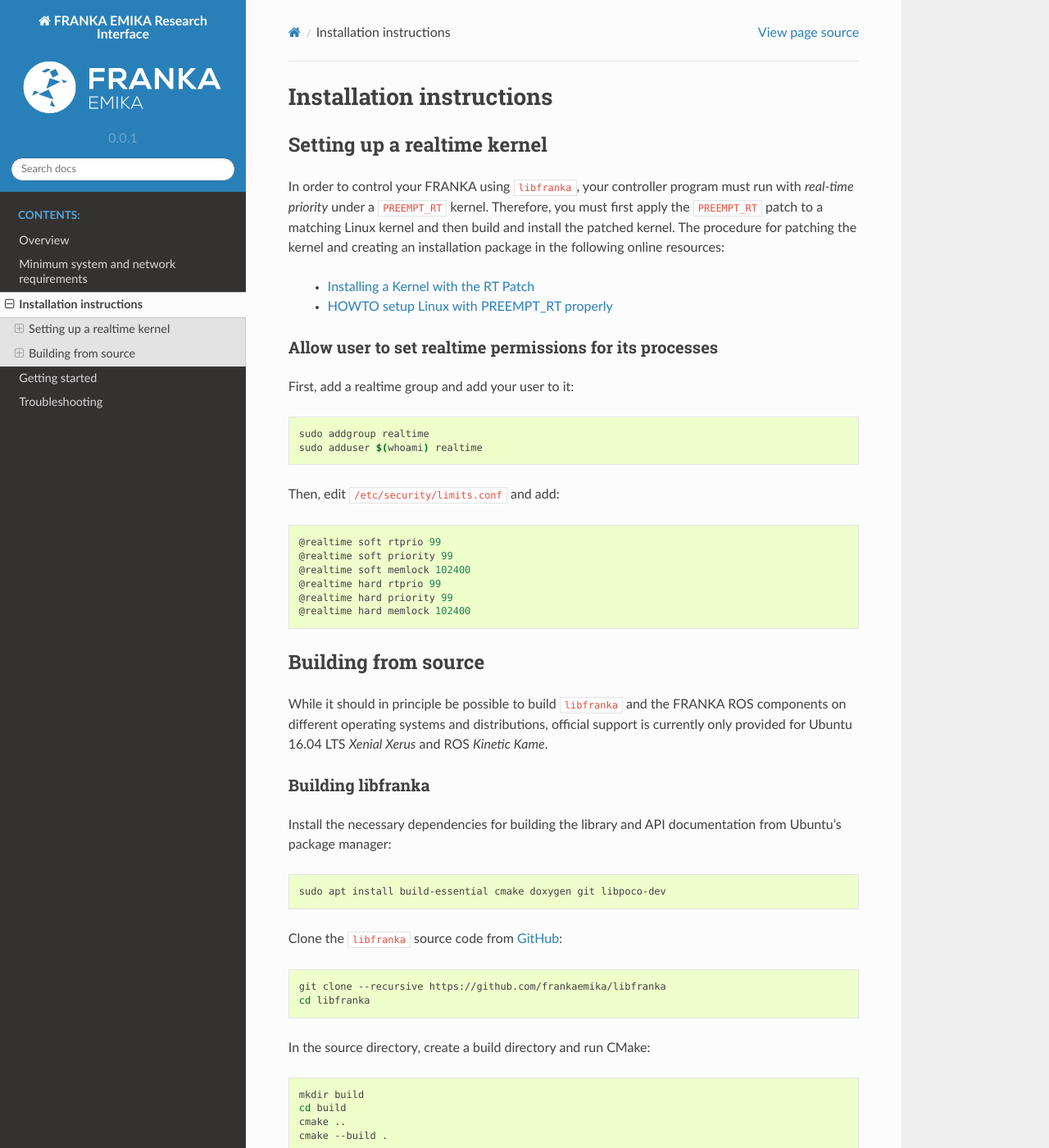
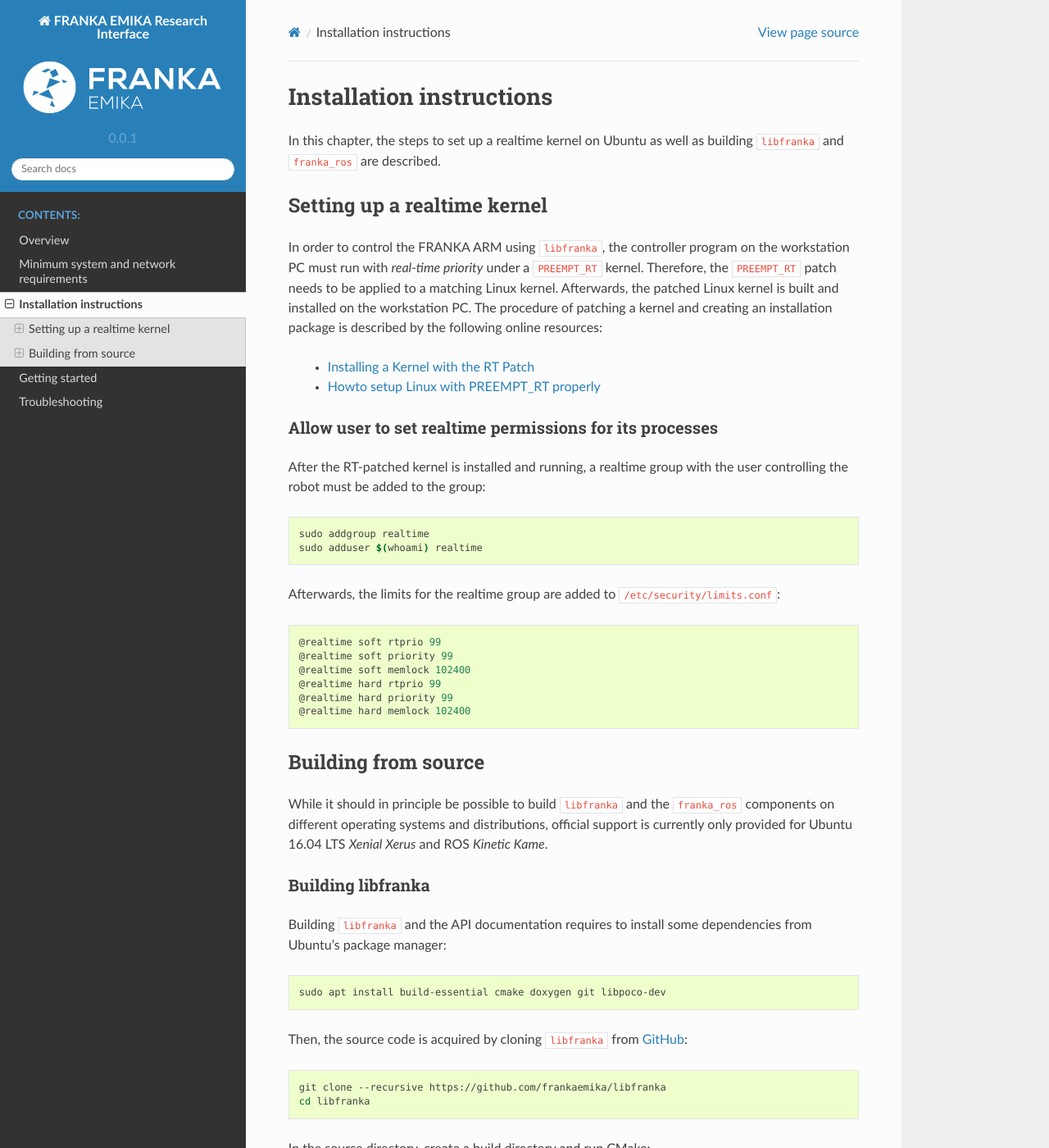
Before and after one commit to frankaemika/docs, a Sphinx documentation site: the page built from source/installation.rst, in a window 1280 px wide and 1400 px high. Shown: the whole window at 82% size. Built offline with Sphinx 7.4.7 and the Read the Docs theme 2.0.0, drawn with Linux system fonts in a browser that asks for light colours; some of the changed text lies outside the part shown.

Commit message:
Updated installation instructions.

```diff
--- a/source/index.rst
+++ b/source/index.rst
@@ -9,7 +9,7 @@
 
 These components are:
 
- * ``libfranka``, a C++ library that provides low-level control of the `FRANKA robot arm and gripper
+ * ``libfranka``, a C++ library that provides low-level control of the `FRANKA ARM and gripper
    <https://franka.de>`_. Its source code is available at https://github.com/frankaemika/libfranka.
  * `ROS packages <http://wiki.ros.org/franka>`_, including ROS Control and MoveIt! integration.
    The source code is available at https://github.com/frankaemika/franka_ros.
--- a/source/installation.rst
+++ b/source/installation.rst
@@ -3,31 +3,35 @@
 Installation instructions
 =========================
 
+In this chapter, the steps to set up a realtime kernel on Ubuntu as well as building ``libfranka``
+and ``franka_ros`` are described.
+
+
 Setting up a realtime kernel
 ----------------------------
 
-In order to control your FRANKA using ``libfranka``, your controller program must run with
-`real-time priority` under a ``PREEMPT_RT`` kernel. Therefore, you must first apply the
-``PREEMPT_RT`` patch to a matching Linux kernel and then build and install the patched kernel.
-The procedure for patching the kernel and creating an installation package in the following online
-resources:
+In order to control the FRANKA ARM using ``libfranka``, the controller program on the workstation
+PC must run with `real-time priority` under a ``PREEMPT_RT`` kernel. Therefore, the ``PREEMPT_RT``
+patch needs to be applied to a matching Linux kernel. Afterwards, the patched Linux kernel is
+built and installed on the workstation PC.
+The procedure of patching a kernel and creating an installation package is described by the
+following online resources:
 
  * `Installing a Kernel with the RT Patch
    <http://home.gwu.edu/~jcmarsh/wiki/pmwiki.php%3Fn=Notes.RTPatch.html>`_
- * `HOWTO setup Linux with PREEMPT_RT properly
+ * `Howto setup Linux with PREEMPT_RT properly
    <https://wiki.linuxfoundation.org/realtime/documentation/howto/applications/preemptrt_setup>`_
 
 
 Allow user to set realtime permissions for its processes
 ^^^^^^^^^^^^^^^^^^^^^^^^^^^^^^^^^^^^^^^^^^^^^^^^^^^^^^^^
-
-First, add a realtime group and add your user to it::
+After the RT-patched kernel is installed and running, a realtime group with the user controlling  the robot must be added to the group::
 
     sudo addgroup realtime
     sudo adduser $(whoami) realtime
 
 
-Then, edit  ``/etc/security/limits.conf`` and add::
+Afterwards, the limits for the realtime group are added to ``/etc/security/limits.conf``::
 
     @realtime soft rtprio 99
     @realtime soft priority 99
@@ -37,22 +41,24 @@
     @realtime hard memlock 102400
 
 
+
 Building from source
 --------------------
 
-While it should in principle be possible to build ``libfranka`` and the FRANKA ROS components on
-different operating systems and distributions, official support is currently only provided for
+While it should in principle be possible to build ``libfranka`` and the ``franka_ros`` components
+on different operating systems and distributions, official support is currently only provided for
 Ubuntu 16.04 LTS `Xenial Xerus` and ROS `Kinetic Kame`.
 
 Building libfranka
 ^^^^^^^^^^^^^^^^^^
 
-Install the necessary dependencies for building the library and API documentation from Ubuntu's
-package manager::
+Building ``libfranka`` and the API documentation requires to install some dependencies from
+Ubuntu's package manager::
 
     sudo apt install build-essential cmake doxygen git libpoco-dev
 
-Clone the ``libfranka`` source code from `GitHub <https://github.com/frankaemika/libfranka>`__::
+Then, the source code is acquired by cloning ``libfranka`` from
+`GitHub <https://github.com/frankaemika/libfranka>`__::
 
     git clone --recursive https://github.com/frankaemika/libfranka
     cd libfranka
@@ -65,18 +71,25 @@
     cmake --build .
 
 
+If a system-wide installation is desired, execute the following instructions::
+
+    cd libfranka/build
+    cpack
+    sudo dpkg -i libfranka-0.0.1-amd64.deb
+
+
 Building the ROS packages
 ^^^^^^^^^^^^^^^^^^^^^^^^^
 
-If you have `set up ROS Kinetic <http://wiki.ros.org/kinetic/Installation/Ubuntu>`_, download the
-FRANKA ROS packages from `GitHub <https://github.com/frankaemika/franka_ros>`__ and put them into
-your Catkin workspace::
+After `setting up ROS Kinetic <http://wiki.ros.org/kinetic/Installation/Ubuntu>`_, download
+``franka_ros`` from `GitHub <https://github.com/frankaemika/franka_ros>`__ and put them into
+the Catkin workspace::
 
     cd catkin_ws/src
     git clone --recursive https://github.com/frankaemika/franka_ros
 
-In your Catkin workspace, execute ``catkin_make`` with the path to the
-``libfranka`` build directory::
+In the Catkin workspace, execute ``catkin_make`` with the path to the ``libfranka`` build
+directory::
 
     cd catkin_ws
     catkin_make -D Franka_DIR=/path/to/libfranka/build
--- a/source/overview.rst
+++ b/source/overview.rst
@@ -15,7 +15,7 @@
     Schematic overview of the components.
 
 The FRANKA research interface allows a fast and direct low-level bidirectional connection to
-the FRANKA arm and gripper. It provides feedback-data and enables controlling the robot.
+the FRANKA ARM and gripper. It provides feedback-data and enables controlling the robot.
 By sending real-time control values you can execute a custom robot behavior:
 
  * Joint torque control.
@@ -68,5 +68,6 @@
     connection is vital!
 
 ``franka_ros`` allows to interface FRANKA via your own ROS-nodes and make use of the entire ROS
-ecosystem. The functionality is equivalent to the functionality of ``libfranka``. It also comes with a URDF model of the FRANKA arm and gripper, which allows visualization (e.g. RViz) and
+ecosystem. The functionality is equivalent to the functionality of ``libfranka``. It also comes
+with a URDF model of the FRANKA ARM and gripper, which allows visualization (e.g. RViz) and
 kinematic simulations. Examples are provided as well as **MoveIt!** integration is done.
--- a/source/requirements.rst
+++ b/source/requirements.rst
@@ -26,7 +26,6 @@
 	To minimize the delay, use the LAN port of FRANKA CONTROL, not the LAN port in the base of the
 	FRANKA ARM.
 
-
 In order to get a good performance of the robot, it must be guaranteed, that the sum of the
 following chronometries is less than 1 ms.
 
```
